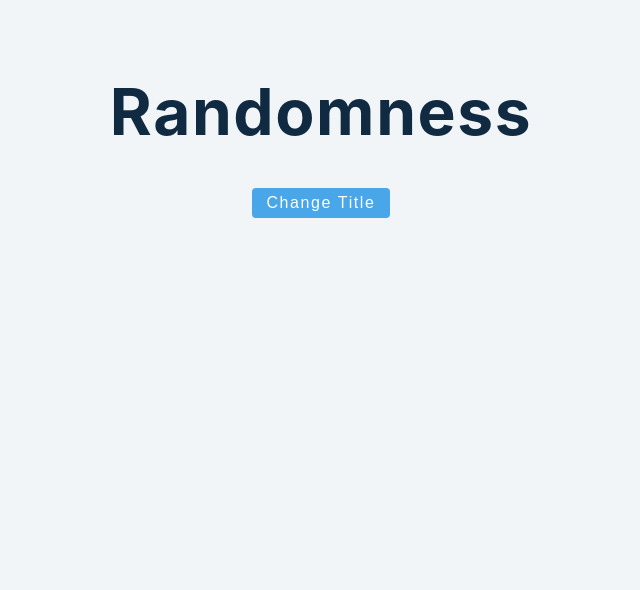
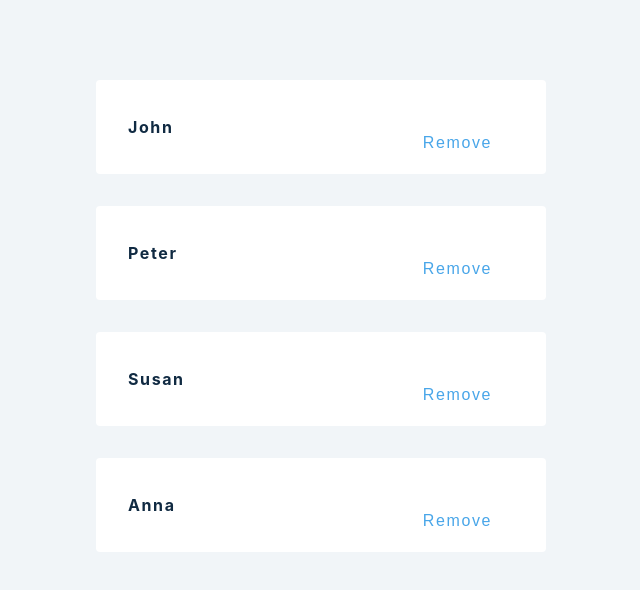
Before and after one commit to uriel197/advanced-react, a React (Create React App) app: page / in a window 1280 px wide. Shown: the top 590 px of the page, without its empty margins (319-959 px from the left). Built offline with nearby package versions, Linux system fonts and the light colour scheme.

Commit message:
useState-Array using data.js

```diff
--- a/src/App.js
+++ b/src/App.js
@@ -1,5 +1,5 @@
 import React from "react";
-import Start from "./tutorials/useState/start/useState-basics"; /* 1 */
+import Start from "./tutorials/useState/start/useState-array"; /* 1 */
 
 function App() {
   return (
--- a/src/tutorials/useState/start/useState-array.js
+++ b/src/tutorials/useState/start/useState-array.js
@@ -2,7 +2,35 @@ import React from "react";
 import { data } from "../../../data";
 
 const UseStateArray = () => {
-  return <h2>useState array example</h2>;
+  const [people, setPeople] = React.useState(data); /* 1 */
+  const removePerson = (id) => {
+    let newPerson = people.filter((person) => person.id !== id);
+    setPeople(newPerson);
+  };
+  return (
+    <>
+      {people.map((person) => {
+        const { id, name } = person;
+        return (
+          <div className="item" key={id}>
+            <h4>{name}</h4>
+            <button className="btn" onClick={() => removePerson(id)}>
+              Remove
+            </button>
+          </div>
+        );
+      })}
+    </>
+  );
 };
 
 export default UseStateArray;
+
+/*********** COMMENTS ************
+
+***1: Here we are calling React.useState() instead of importing it, either of them is allowed.
+
+***2: onClick={() => removePerson(id)} because we are calling the function inside onClick we can not do it like this: onClick={removePerson(id)} because this will call the function on load and it will throw an error. for that reason we must add '() =>' before it.
+
+
+*/
```
